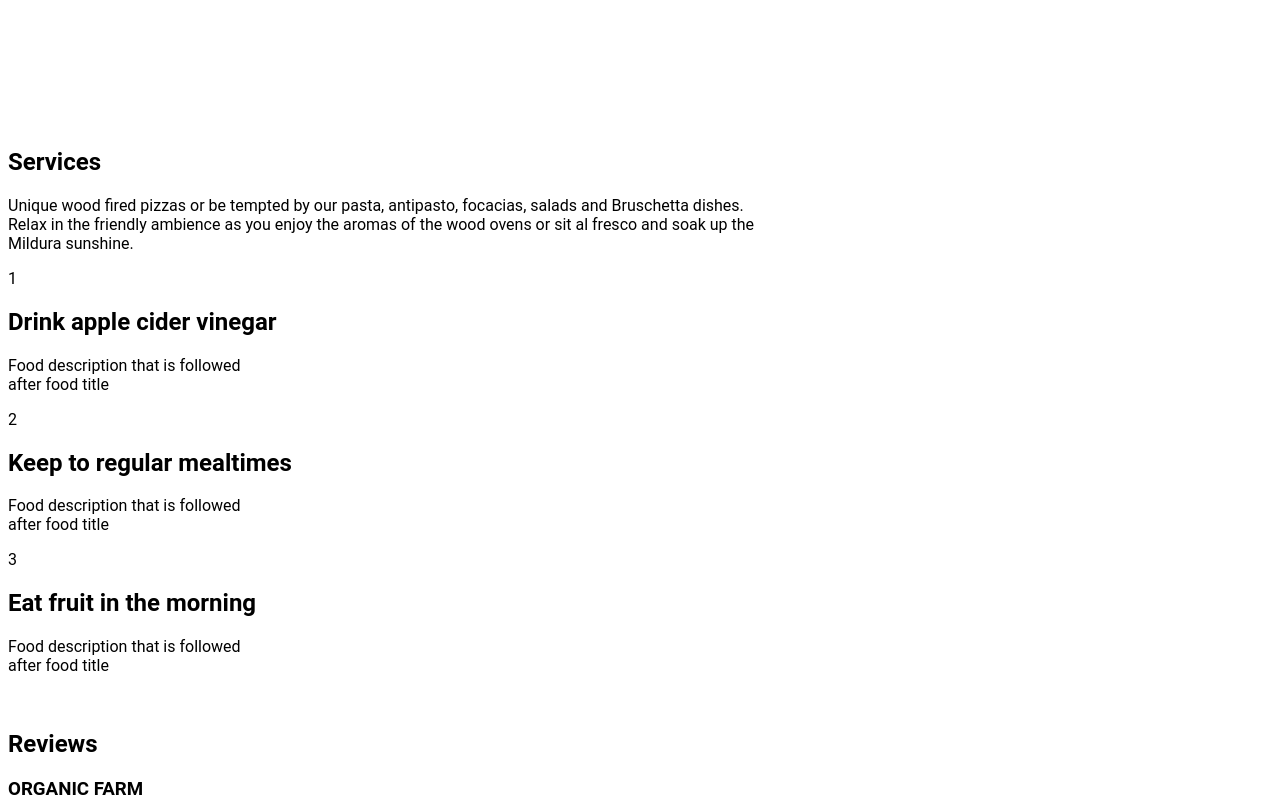
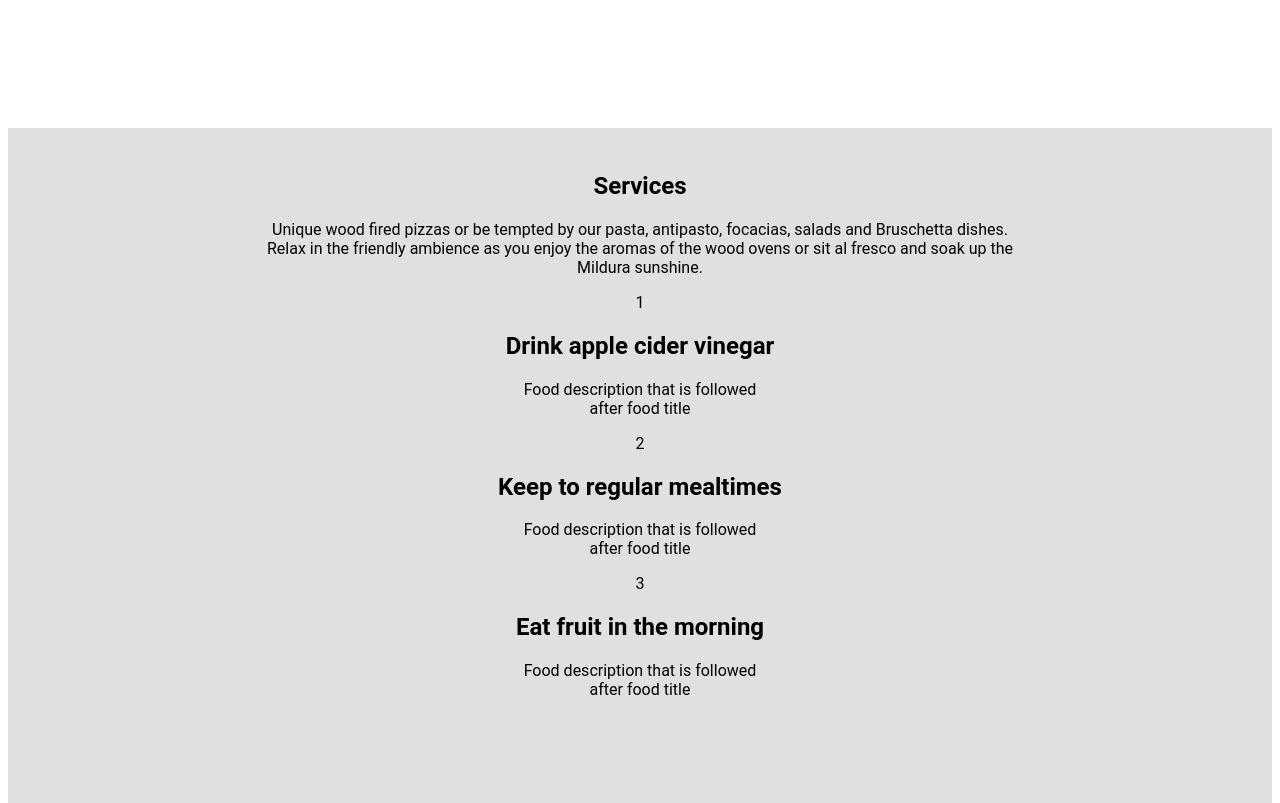
Before and after one commit to Mel-001/Letucce-Eats, a plain HTML site: page index.html in a window 1280 px wide. Shown: the part 680-1483 px from the top of the page. Drawn offline with Linux system fonts and the light colour scheme.

```diff
--- a/index.css
+++ b/index.css
@@ -60,3 +60,9 @@ li {
 
 .nav .orange-background{
     color: #F19201;
+}
+.holder2 {
+    height: 50em;
+    padding: 1.5rem;
+    text-align: center;
+    background-color: #E1DFDF;
```
